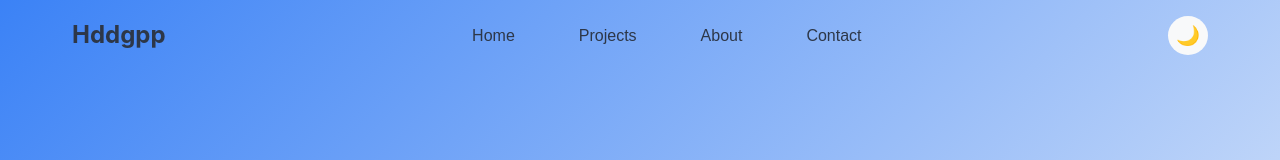
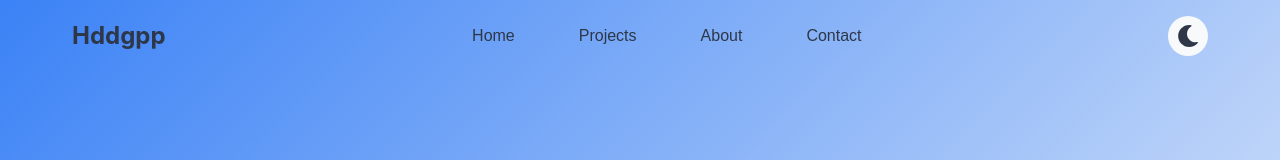
Before and after one commit to hddgpp/Portfolio, a React (Vite) app in the folder Portfolio/: page / in a window 1280 px wide. Shown: the top 160 px of the page. Built offline with nearby package versions, Linux system fonts and the light colour scheme; no server answers.

Commit message:
Replacing emojis whit icons

```diff
--- a/Portfolio/package.json
+++ b/Portfolio/package.json
@@ -12,7 +12,8 @@
   "dependencies": {
     "react": "^19.2.0",
     "react-dom": "^19.2.0",
-    "react-icon": "^1.0.0"
+    "react-icon": "^1.0.0",
+    "react-icons": "^5.5.0"
   },
   "devDependencies": {
     "@eslint/js": "^9.39.1",
--- a/Portfolio/src/components/Header.jsx
+++ b/Portfolio/src/components/Header.jsx
@@ -1,4 +1,6 @@
 import React, { useState, useEffect } from 'react'
+import { FaMoon } from "react-icons/fa";
+import { FaSun } from "react-icons/fa";
 import '../styles/Header.css'
 
 const Header = ({ darkMode, toggleDarkMode }) => {
@@ -19,7 +21,7 @@ const Header = ({ darkMode, toggleDarkMode }) => {
     if (element) {
       element.scrollIntoView({ behavior: 'smooth' })
     }
-    setIsMobileMenuOpen(false) // Close mobile menu after clicking a link
+    setIsMobileMenuOpen(false)
   }
 
   const toggleMobileMenu = () => {
@@ -47,10 +49,10 @@ const Header = ({ darkMode, toggleDarkMode }) => {
             onClick={toggleDarkMode}
             aria-label="Toggle dark mode"
           >
-            {darkMode ? '☀️' : '🌙'}
+            {darkMode ? <FaSun /> : <FaMoon />}
           </button>
 
-          {/* Hamburger Menu Button - Mobile Only */}
+          {/* Hamburger Menu Button */}
           <button
             className={`hamburger ${isMobileMenuOpen ? 'active' : ''}`}
             onClick={toggleMobileMenu}
@@ -64,9 +66,10 @@ const Header = ({ darkMode, toggleDarkMode }) => {
       </nav>
 
       {/* Mobile Menu Overlay */}
-      <div className={`mobile-menu-overlay ${isMobileMenuOpen ? 'active' : ''}`}
-           onClick={() => setIsMobileMenuOpen(false)}>
-      </div>
+      <div
+        className={`mobile-menu-overlay ${isMobileMenuOpen ? 'active' : ''}`}
+        onClick={() => setIsMobileMenuOpen(false)}
+      ></div>
 
       {/* Mobile Menu */}
       <div className={`mobile-menu ${isMobileMenuOpen ? 'active' : ''}`}>
@@ -77,23 +80,14 @@ const Header = ({ darkMode, toggleDarkMode }) => {
             onClick={() => setIsMobileMenuOpen(false)}
             aria-label="Close menu"
           >
-
           </button>
         </div>
 
         <ul className="mobile-nav-links">
-          <li>
-            <button onClick={() => scrollToSection('home')}>Home</button>
-          </li>
-          <li>
-            <button onClick={() => scrollToSection('projects')}>Projects</button>
-          </li>
-          <li>
-            <button onClick={() => scrollToSection('about')}>About</button>
-          </li>
-          <li>
-            <button onClick={() => scrollToSection('contact')}>Contact</button>
-          </li>
+          <li><button onClick={() => scrollToSection('home')}>Home</button></li>
+          <li><button onClick={() => scrollToSection('projects')}>Projects</button></li>
+          <li><button onClick={() => scrollToSection('about')}>About</button></li>
+          <li><button onClick={() => scrollToSection('contact')}>Contact</button></li>
         </ul>
 
         <div className="mobile-menu-footer">
@@ -102,7 +96,7 @@ const Header = ({ darkMode, toggleDarkMode }) => {
             onClick={toggleDarkMode}
             aria-label="Toggle dark mode"
           >
-            {darkMode ? '☀️ Light Mode' : '🌙 Dark Mode'}
+            {darkMode ? <><FaSun /> Light Mode</> : <><FaMoon /> Dark Mode</>}
           </button>
         </div>
       </div>
--- a/Portfolio/src/styles/Header.css
+++ b/Portfolio/src/styles/Header.css
@@ -61,18 +61,47 @@
   gap: 1rem;
 }
 
+/* ------------------- */
+/* NEW THEME ICON STYLES */
+/* ------------------- */
+
 .theme-toggle {
+  width: 40px;
+  height: 40px;
   background: var(--bg-secondary);
   border: none;
-  padding: 0.5rem;
+  display: flex;
+  align-items: center;
+  justify-content: center;
   border-radius: 50%;
   cursor: pointer;
-  font-size: 1.2rem;
+  font-size: 1.3rem;
+  padding: 0;
   transition: all 0.3s ease;
 }
 
 .theme-toggle:hover {
   transform: scale(1.1);
+}
+
+.theme-toggle svg {
+  width: 22px;
+  height: 22px;
+  color: var(--text-primary);
+  transition: color 0.3s ease, transform 0.3s ease;
+}
+
+.theme-toggle:hover svg {
+  transform: scale(1.15);
+}
+
+/* DARK MODE — Sun icon should be white + background dark */
+body.dark-mode .theme-toggle {
+  background: #111;
+}
+
+body.dark-mode .theme-toggle svg {
+  color: #fff;
 }
 
 /* Hamburger Menu Styles */
@@ -252,26 +281,26 @@
   }
 
   .nav-links {
-    display: none; /* Hide desktop navigation on mobile */
+    display: none;
   }
 
   .hamburger {
-    display: flex; /* Show hamburger on mobile */
+    display: flex;
   }
 
   .theme-toggle {
-    display: none; /* Hide desktop theme toggle on mobile */
+    display: none;
   }
 }
 
 @media (min-width: 769px) {
   .mobile-menu-overlay,
   .mobile-menu {
-    display: none; /* Hide mobile menu on desktop */
+    display: none;
   }
 
   .hamburger {
-    display: none; /* Hide hamburger on desktop */
+    display: none;
   }
 }
 
@@ -280,7 +309,7 @@ body.mobile-menu-open {
   overflow: hidden;
 }
 
-/* Add this to your main App.jsx or index.css */
+/* Adjustments for small screens */
 @media (max-width: 768px) {
   .header.scrolled {
     padding: 0.75rem 0;
```
Also changed, not shown: 1 other file (tests, documents, lock files or other folders).
